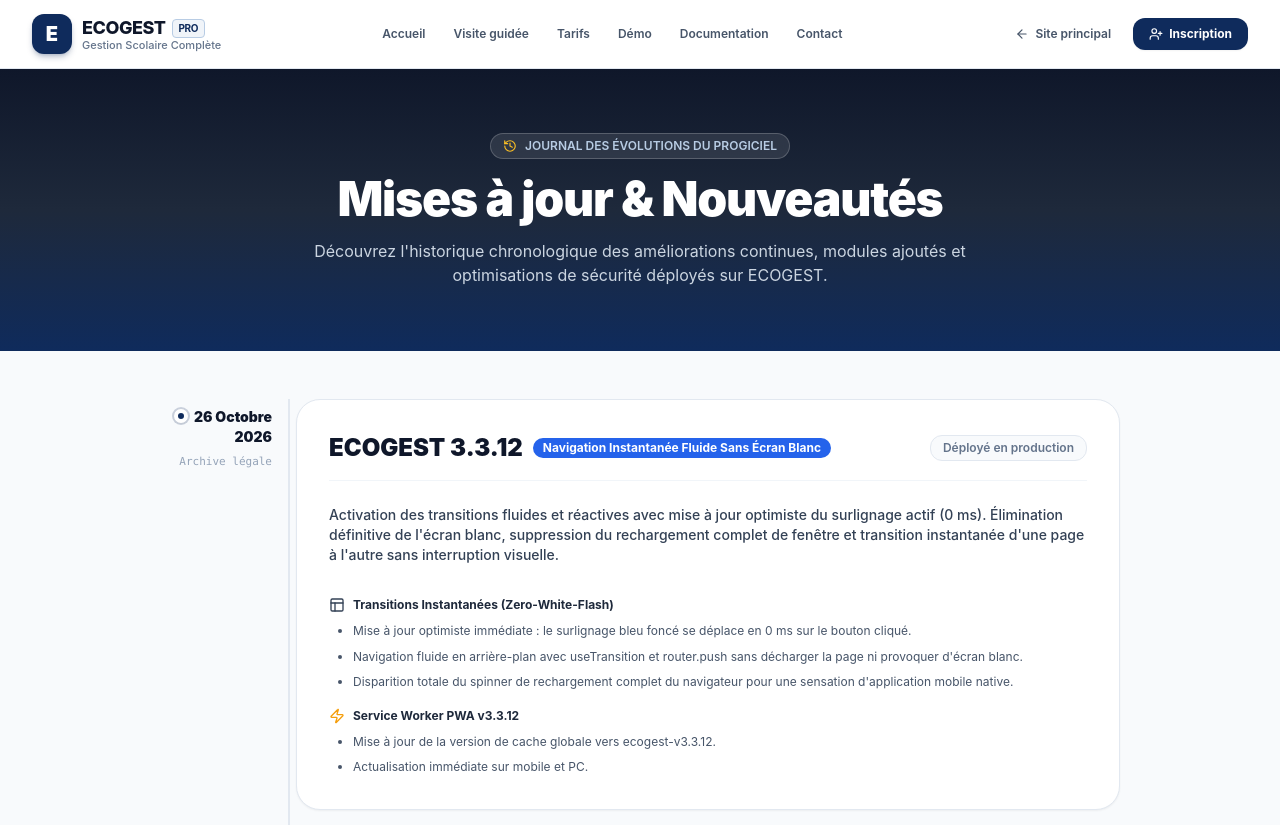
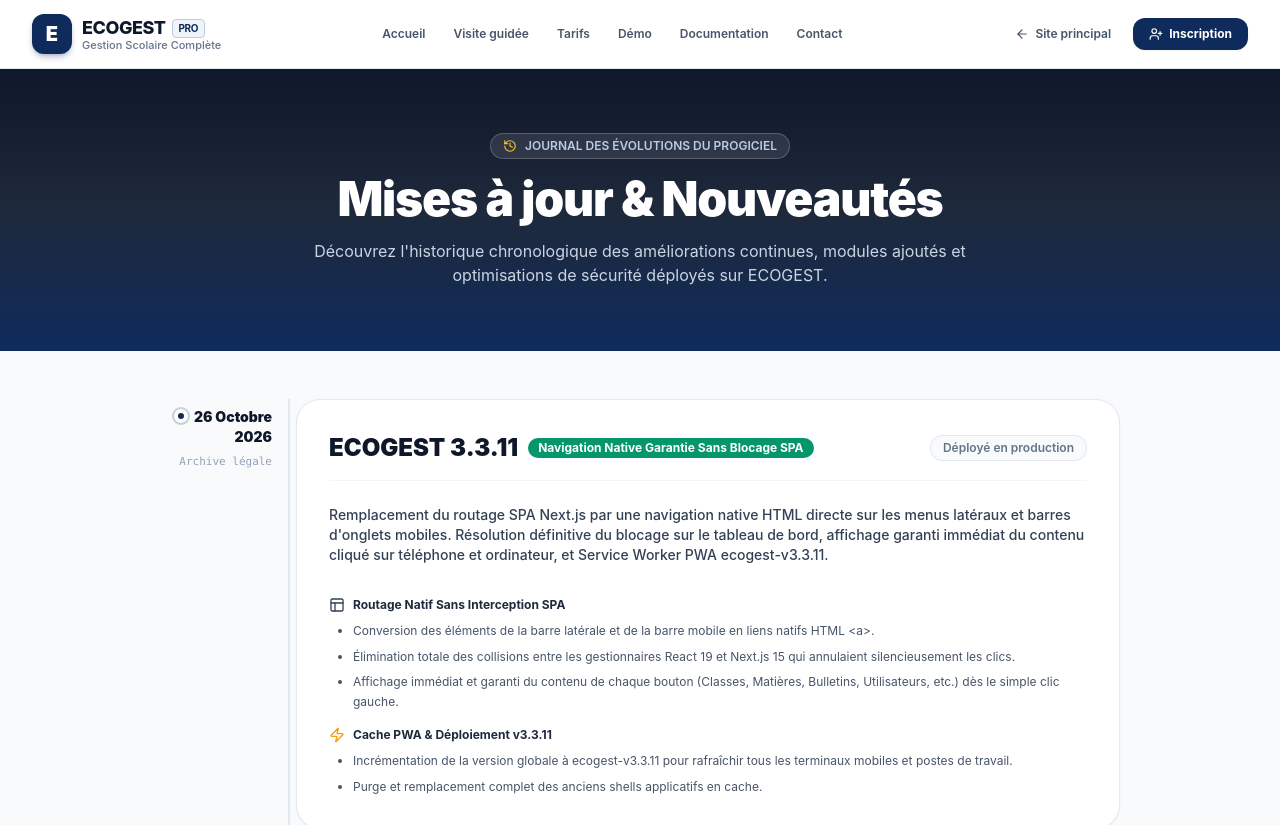
Before and after one commit to victoriengoutchowanou9-coder/ecogest, a Next.js app: page /mises-a-jour in a window 1280 px wide. Shown: the top 825 px of the page. Built offline with nearby package versions, Linux system fonts and the light colour scheme.

Commit message:
Revert "feat(navigation): enable zero-white-flash instant transitions with optimistic active states v3.3.12"
This reverts commit 9b238d4b89317fdd19617a3f1fe0607c1a7fee56.

```diff
--- a/app/(app)/directeur/page.tsx
+++ b/app/(app)/directeur/page.tsx
@@ -1,8 +1,7 @@
 "use client";
 
-import React, { useTransition } from "react";
+import React from "react";
 import Link from "next/link";
-import { useRouter } from "next/navigation";
 import {
   Users,
   GraduationCap,
@@ -26,17 +25,6 @@
 import { useCenseurStore } from "@/lib/censeur-store";
 
 export default function DirecteurDashboardPage() {
-  const router = useRouter();
-  const [, startTransition] = useTransition();
-
-  const handleFastNav = (e: React.MouseEvent<HTMLAnchorElement>, href: string) => {
-    if (e.metaKey || e.ctrlKey || e.shiftKey || e.altKey || e.button !== 0) return;
-    e.preventDefault();
-    startTransition(() => {
-      router.push(href);
-    });
-  };
-
   const {
     schoolStatus,
     schoolPlanDef,
@@ -241,7 +229,6 @@
           <div className="space-y-2">
             <a
               href="/censeur"
-              onClick={(e) => handleFastNav(e, "/censeur")}
               className="flex items-center justify-between p-3 rounded-xl border border-slate-100 hover:border-school-accent hover:bg-school-50/50 transition-colors touch-target"
             >
               <div className="flex items-center gap-2.5">
@@ -253,7 +240,6 @@
 
             <a
               href="/directeur/classes"
-              onClick={(e) => handleFastNav(e, "/directeur/classes")}
               className="flex items-center justify-between p-3 rounded-xl border border-slate-100 hover:border-school-accent hover:bg-school-50/50 transition-colors touch-target"
             >
               <div className="flex items-center gap-2.5">
@@ -265,7 +251,6 @@
 
             <a
               href="/directeur/utilisateurs"
-              onClick={(e) => handleFastNav(e, "/directeur/utilisateurs")}
               className="flex items-center justify-between p-3 rounded-xl border border-slate-100 hover:border-school-accent hover:bg-school-50/50 transition-colors touch-target"
             >
               <div className="flex items-center gap-2.5">
@@ -277,7 +262,6 @@
 
             <a
               href="/directeur/publications"
-              onClick={(e) => handleFastNav(e, "/directeur/publications")}
               className="flex items-center justify-between p-3 rounded-xl border border-slate-100 hover:border-school-accent hover:bg-school-50/50 transition-colors touch-target"
             >
               <div className="flex items-center gap-2.5">
@@ -289,7 +273,6 @@
 
             <a
               href="/directeur/audit"
-              onClick={(e) => handleFastNav(e, "/directeur/audit")}
               className="flex items-center justify-between p-3 rounded-xl border border-slate-100 hover:border-school-accent hover:bg-school-50/50 transition-colors touch-target"
             >
               <div className="flex items-center gap-2.5">
--- a/app/(public)/mises-a-jour/page.tsx
+++ b/app/(public)/mises-a-jour/page.tsx
@@ -25,32 +25,6 @@
   const [filterCategory, setFilterCategory] = useState<string>("ALL");
 
   const releases = [
-    {
-      version: "ECOGEST 3.3.12",
-      date: "26 Octobre 2026",
-      badge: "Navigation Instantanée Fluide Sans Écran Blanc",
-      badgeColor: "bg-blue-600 text-white",
-      summary: "Activation des transitions fluides et réactives avec mise à jour optimiste du surlignage actif (0 ms). Élimination définitive de l'écran blanc, suppression du rechargement complet de fenêtre et transition instantanée d'une page à l'autre sans interruption visuelle.",
-      sections: [
-        {
-          type: "Transitions Instantanées (Zero-White-Flash)",
-          icon: <Layout className="w-4 h-4 text-slate-700" />,
-          items: [
-            "Mise à jour optimiste immédiate : le surlignage bleu foncé se déplace en 0 ms sur le bouton cliqué.",
-            "Navigation fluide en arrière-plan avec useTransition et router.push sans décharger la page ni provoquer d'écran blanc.",
-            "Disparition totale du spinner de rechargement complet du navigateur pour une sensation d'application mobile native.",
-          ],
-        },
-        {
-          type: "Service Worker PWA v3.3.12",
-          icon: <Zap className="w-4 h-4 text-amber-500" />,
-          items: [
-            "Mise à jour de la version de cache globale vers ecogest-v3.3.12.",
-            "Actualisation immédiate sur mobile et PC.",
-          ],
-        },
-      ],
-    },
     {
       version: "ECOGEST 3.3.11",
       date: "26 Octobre 2026",
--- a/components/layout/BottomTabBar.tsx
+++ b/components/layout/BottomTabBar.tsx
@@ -1,7 +1,7 @@
 "use client";
 
-import React, { useState, useTransition, useEffect } from "react";
-import { usePathname, useRouter } from "next/navigation";
+import React from "react";
+import { usePathname } from "next/navigation";
 import {
   LayoutDashboard,
   GraduationCap,
@@ -81,27 +81,8 @@
 
 export const BottomTabBar: React.FC = () => {
   const pathname = usePathname();
-  const router = useRouter();
-  const [, startTransition] = useTransition();
-  const [optimisticPath, setOptimisticPath] = useState<string | null>(null);
   const { role: currentRole } = useRoleContext();
   const currentNav = ROLE_NAVIGATIONS[currentRole] || ROLE_NAVIGATIONS.directeur;
-
-  useEffect(() => {
-    setOptimisticPath(null);
-  }, [pathname]);
-
-  const handleTabClick = (e: React.MouseEvent<HTMLAnchorElement>, href: string) => {
-    if (e.metaKey || e.ctrlKey || e.shiftKey || e.altKey || e.button !== 0) return;
-    e.preventDefault();
-    if (pathname === href) return;
-    setOptimisticPath(href);
-    startTransition(() => {
-      router.push(href);
-    });
-  };
-
-  const activePath = optimisticPath || pathname;
 
   // Sort items by mobileTabPriority (1 = most important), fallback to original order
   const profileHref =
@@ -119,7 +100,7 @@
       ? "/enseignant/profil"
       : "/parent/profil";
 
-  const isProfileActive = activePath === profileHref || activePath?.endsWith("/profil");
+  const isProfileActive = pathname === profileHref || pathname?.endsWith("/profil");
 
   const quickItems = [...(currentNav?.items || [])]
     .sort((a, b) => (a.mobileTabPriority ?? 99) - (b.mobileTabPriority ?? 99))
@@ -132,14 +113,13 @@
     >
       {quickItems.map((item) => {
         const isActive =
-          activePath === item.href ||
-          (item.href !== currentNav.basePath && activePath?.startsWith(item.href));
+          pathname === item.href ||
+          (item.href !== currentNav.basePath && pathname?.startsWith(item.href));
 
         return (
           <a
             key={item.href}
             href={item.href}
-            onClick={(e) => handleTabClick(e, item.href)}
             className={cn(
               "flex flex-col items-center justify-center flex-1 py-1.5 touch-target min-h-[48px] text-[11px] font-medium transition-transform active:scale-95 touch-manipulation cursor-pointer",
               isActive ? "text-school-primary font-bold" : "text-slate-500 hover:text-slate-800"
@@ -159,7 +139,6 @@
       {/* Bouton Profil aligné avec les autres fonctionnalités de navigation */}
       <a
         href={profileHref}
-        onClick={(e) => handleTabClick(e, profileHref)}
         className={cn(
           "flex flex-col items-center justify-center flex-1 py-1.5 touch-target min-h-[48px] text-[11px] font-medium transition-transform active:scale-95 touch-manipulation cursor-pointer",
           isProfileActive ? "text-school-primary font-bold" : "text-slate-500 hover:text-slate-800"
--- a/components/layout/Sidebar.tsx
+++ b/components/layout/Sidebar.tsx
@@ -1,6 +1,6 @@
 "use client";
 
-import React, { useState, useTransition, useEffect } from "react";
+import React from "react";
 import { usePathname, useRouter } from "next/navigation";
 import { authStore } from "@/lib/auth-store";
 import {
@@ -91,15 +91,8 @@
 export const Sidebar: React.FC<SidebarProps> = ({ onNavigate, className }) => {
   const pathname = usePathname();
   const router = useRouter();
-  const [, startTransition] = useTransition();
-  const [optimisticPath, setOptimisticPath] = useState<string | null>(null);
   const { role: currentRole } = useRoleContext();
   const currentNav = ROLE_NAVIGATIONS[currentRole] || ROLE_NAVIGATIONS.directeur;
-
-  // Réinitialiser le chemin optimiste dès que la navigation est effective
-  useEffect(() => {
-    setOptimisticPath(null);
-  }, [pathname]);
 
   const handleLogout = async () => {
     if (onNavigate) onNavigate();
@@ -110,28 +103,16 @@
   const handleItemClick = (e: React.MouseEvent<HTMLAnchorElement>, href: string) => {
     if (e.metaKey || e.ctrlKey || e.shiftKey || e.altKey || e.button !== 0) return;
 
-    e.preventDefault();
-
     if (pathname === href) {
+      e.preventDefault();
       if (onNavigate) onNavigate();
       return;
     }
 
-    // 1. Déplacer instantanément le surlignage bleu sur le bouton cliqué (0 milliseconde)
-    setOptimisticPath(href);
-
-    // 2. Si tiroir mobile ouvert, fermer le tiroir
     if (onNavigate) {
       onNavigate();
     }
-
-    // 3. Transition fluide SPA Next.js sans écran blanc
-    startTransition(() => {
-      router.push(href);
-    });
   };
-
-  const activePath = optimisticPath || pathname;
 
   return (
     <aside
@@ -155,8 +136,8 @@
         <nav className="space-y-1" aria-label="Navigation principale">
           {currentNav.items.map((item) => {
             const isActive =
-              activePath === item.href ||
-              (item.href !== currentNav.basePath && activePath?.startsWith(item.href));
+              pathname === item.href ||
+              (item.href !== currentNav.basePath && pathname?.startsWith(item.href));
 
             return (
               <a
--- a/package.json
+++ b/package.json
@@ -1,6 +1,6 @@
 {
   "name": "ecogest",
-  "version": "3.3.12",
+  "version": "3.3.11",
   "private": true,
   "scripts": {
     "dev": "next dev",
--- a/public/sw.js
+++ b/public/sw.js
@@ -3,7 +3,7 @@
 // Politique de cache sécurisée : Aucune donnée privée/métier n'est mise en cache.
 // ============================================================================
 
-const CACHE_VERSION = 'ecogest-v3.3.12';
+const CACHE_VERSION = 'ecogest-v3.3.11';
 const STATIC_CACHE_NAME = `ecogest-static-${CACHE_VERSION}`;
 const SHELL_CACHE_NAME = `ecogest-shell-${CACHE_VERSION}`;
 
```
